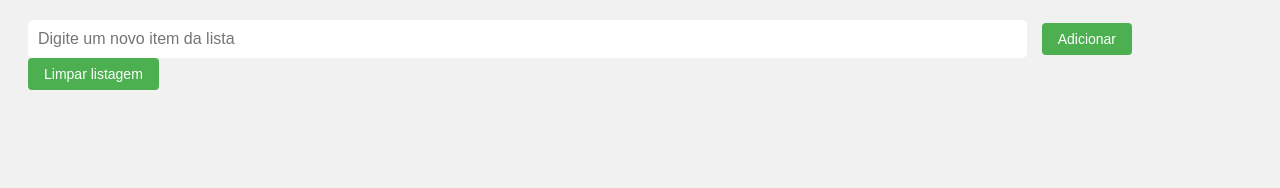
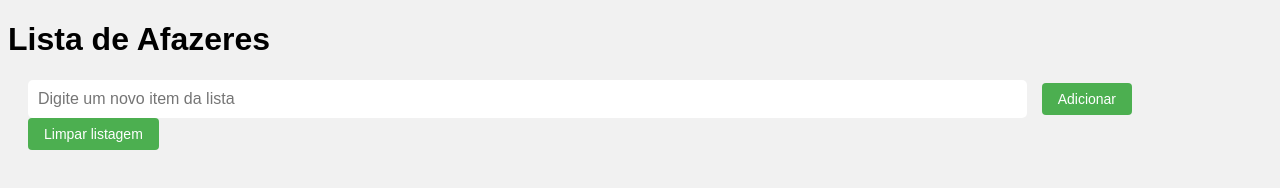
Before and after one commit to usmarcos/MinhaListaAFazeres, a plain HTML site: page MinhaListaAFazeres/index.html in a window 1280 px wide. Drawn offline with Linux system fonts and the light colour scheme.

Commit message:
Update index.html

```diff
--- a/MinhaListaAFazeres/index.html
+++ b/MinhaListaAFazeres/index.html
@@ -7,6 +7,7 @@
 	<link rel="stylesheet" href="style.css">
 </head>
 <body>
+	<h1>Lista de Afazeres</h1>
 	<form id="formulario">
 		<input type="text" id="novoAFazer" placeholder="Digite um novo item da lista">
 		<button type="button" id="novoItem" onclick="inserirAFazres()">Adicionar</button>
```
